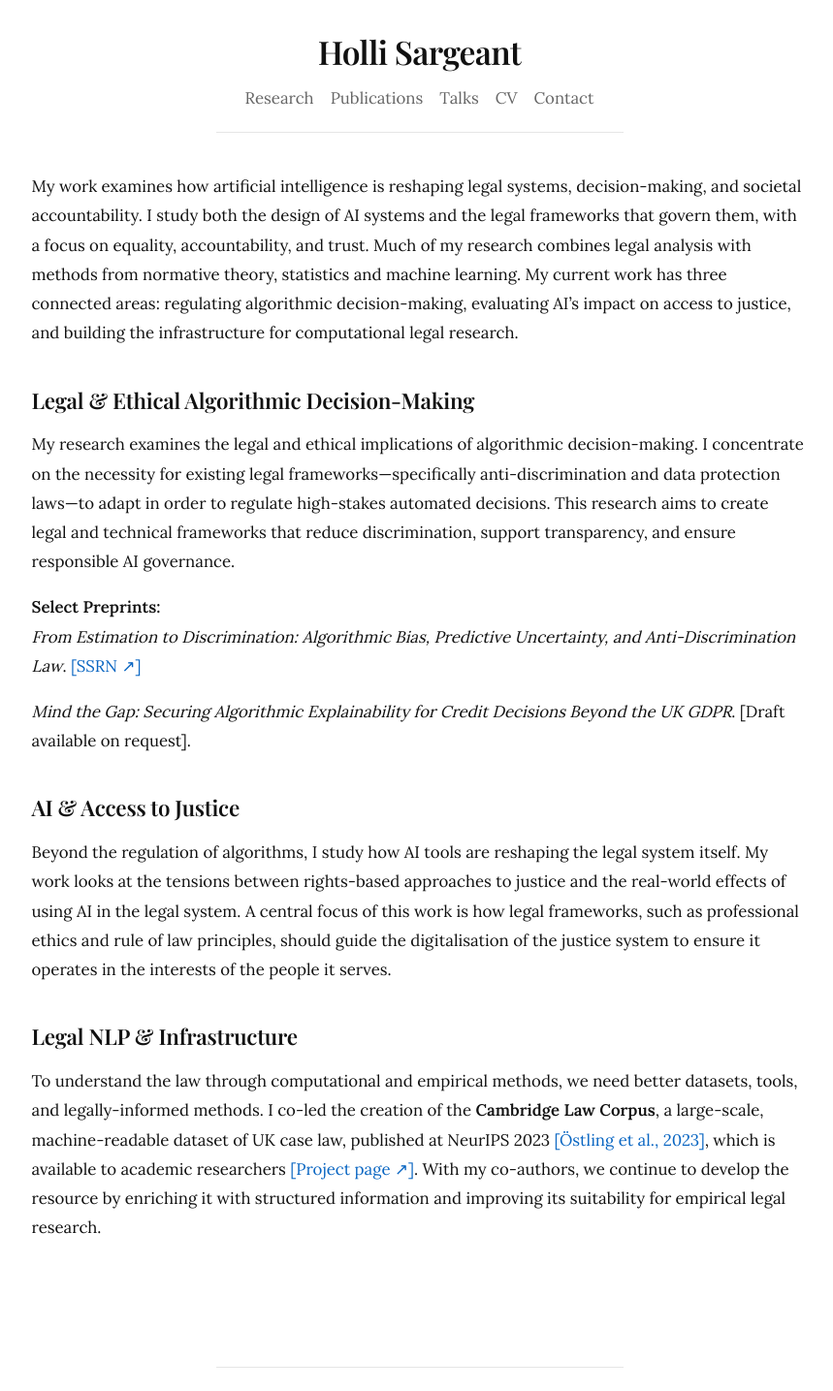
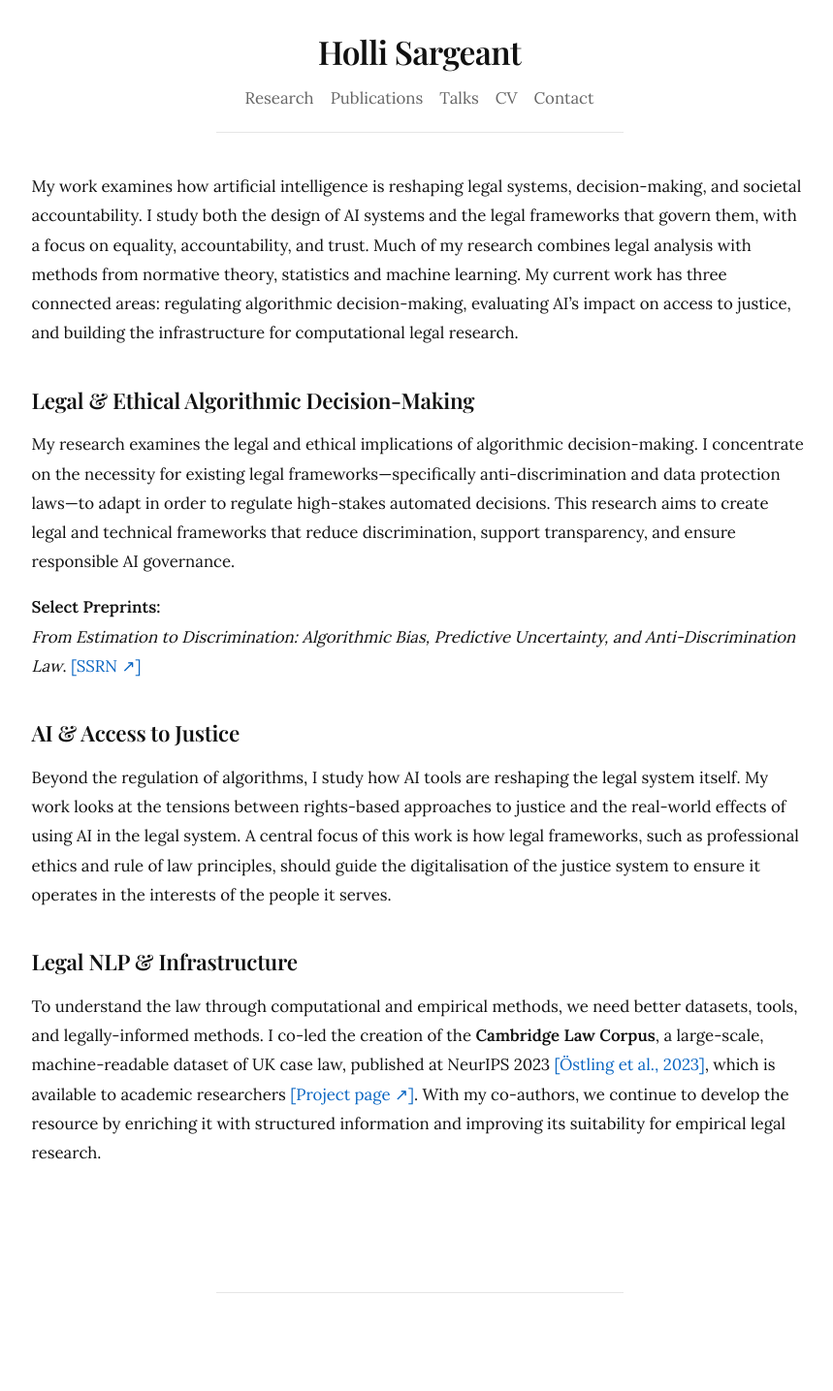
Before and after one commit to hollisargeant/hollisargeant.github.io, a Jekyll site: the page built from research.md, in a window 1280 px wide. Shown: the whole page at 97% size, without its empty margins (200-1059 px from the left). Built offline with Jekyll 4.4.1, drawn with Linux system fonts in a browser that asks for light colours; after the commit the page ends 1358 px from its top, so only the background shows below that.

Commit message:
Update research.md

```diff
--- a/research.md
+++ b/research.md
@@ -27,8 +27,6 @@ My research examines the legal and ethical implications of algorithmic decision-
 **Select Preprints:**
 *From Estimation to Discrimination: Algorithmic Bias, Predictive Uncertainty, and Anti-Discrimination Law*. [[SSRN ↗︎]](https://dx.doi.org/10.2139/ssrn.5283387)
 
-*Mind the Gap: Securing Algorithmic Explainability for Credit Decisions Beyond the UK GDPR*. [Draft available on request].
-
 ## AI & Access to Justice
 
 Beyond the regulation of algorithms, I study how AI tools are reshaping the legal system itself. My work looks at the tensions between rights-based approaches to justice and the real-world effects of using AI in the legal system. A central focus of this work is how legal frameworks, such as professional ethics and rule of law principles, should guide the digitalisation of the justice system to ensure it operates in the interests of the people it serves.
```
